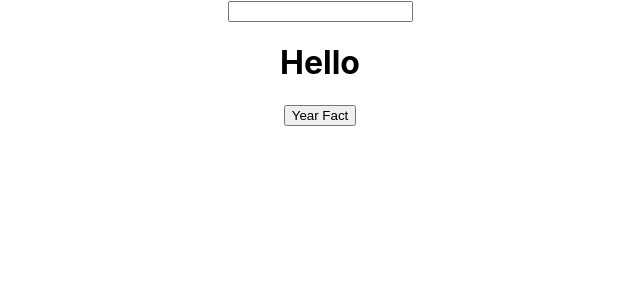
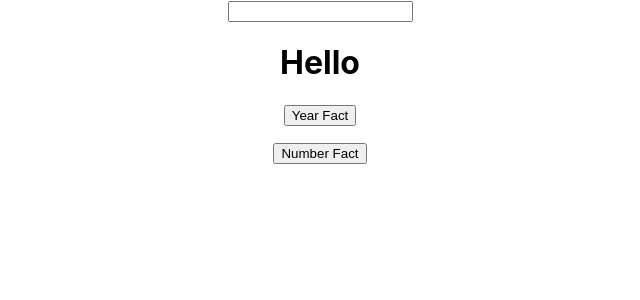
Before and after one commit to Mathew29/numbers-api, a React (Create React App) app: page / in a window 1280 px wide. Shown: the top 300 px of the page, without its empty margins (320-960 px from the left). Built offline with nearby package versions, Linux system fonts and the light colour scheme.

Commit message:
rename and add math fact

```diff
--- a/src/components/Splash/index.js
+++ b/src/components/Splash/index.js
@@ -1,6 +1,6 @@
 import React, { useState } from "react";
 import RandomYearFact from "../RandomYearFact/index";
-// import RandomDateFact from '../RandomDateFact/index';
+import RandomMathFact from '../RandomMathFact/index';
 
 export default function Splash() {
   const [userNumber, setUserNumber] = useState();
@@ -19,6 +19,7 @@ export default function Splash() {
     </div>
       <h1>Hello</h1>
       <RandomYearFact userNumber={userNumber} />
+      <RandomMathFact userNumber={userNumber} />
       {/* <button onClick={() => console.log(userNumber)}>Im a Button</button> */}
 
     </div>
```
